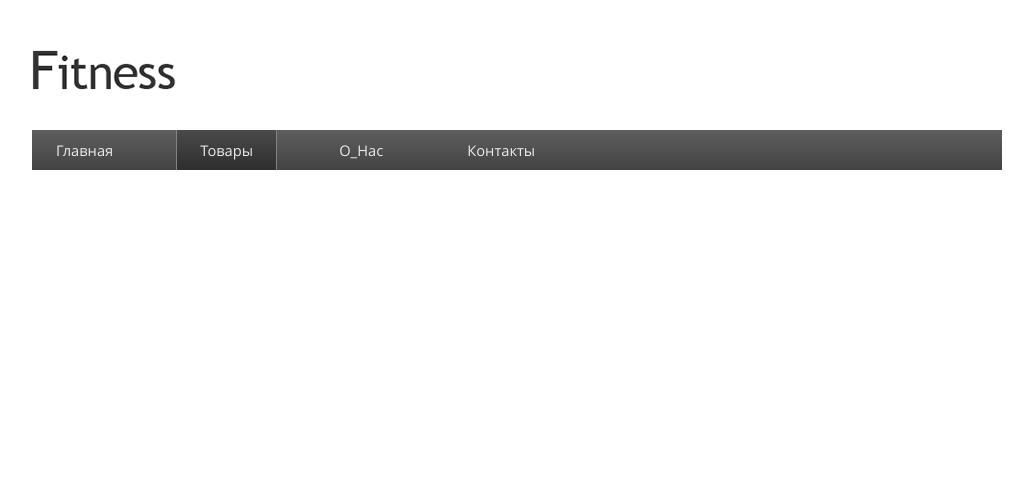
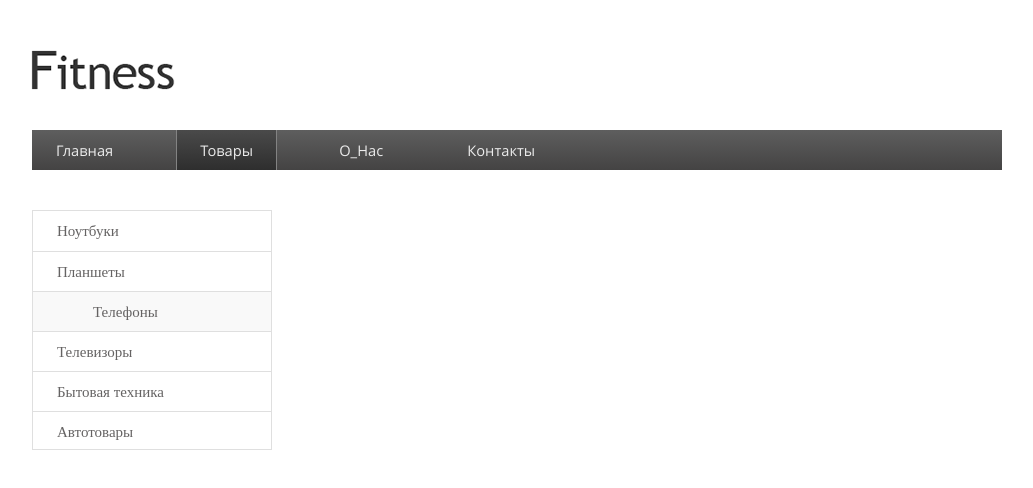
Before and after one commit to LavrovE/Rizz, a plain HTML site: page bikesite/index.html in a window 1280 px wide. Shown: the whole page, without its empty margins (166-1199 px from the left). Drawn offline with Linux system fonts and the light colour scheme.

Commit message:
add sidebar

```diff
--- a/bikesite/css/stylesheet.css
+++ b/bikesite/css/stylesheet.css
@@ -63,24 +63,25 @@ background-color: #fff;
 height: 100%;
 width: 1060px;
 margin: 0 auto;
+    padding-left: 45px;
+    padding-right: 45px;
 }
 .header {
     padding-top: 50px;
-     margin-left: 45px;
-      margin-right: 45px;
+
 }
 .logo {
     background-image: url(../img/logo.png);
     background-repeat: no-repeat;
     width: 145px;
     height: 40px;
-
+       margin-left: -1px;
     margin-bottom: 40px;
 }
 .menu {
   background:linear-gradient(to top, #444343, #5e5e5e);
   height: 40px;
-
+  margin-bottom: 40px;
 }
 .menu  li{
       display: inline-block;
@@ -119,3 +120,35 @@ margin: 0 auto;
             line-height: 40px;
 
 }
+.goods {
+    height: 240px;
+    width: 240px;
+    background-color: #fff;
+    border:1px solid #dfdfdf;
+
+}
+.goods li:first-child{
+border-top:none;
+
+}
+.goods li:last-child{
+
+border-bottom:none;
+}
+
+.goods li {
+
+        height: 40px;
+        border-top:1px solid #dfdfdf;
+}
+.goods a {
+     color: #656363;
+        font-family: Times New Roman;
+        font-size: 15px;
+       line-height: 40px;
+       margin-left: 24px;
+}
+.activeSide{
+ background-color: #f9f9f9;
+      padding-left: 36px;
+}
--- a/bikesite/index.html
+++ b/bikesite/index.html
@@ -25,7 +25,14 @@
 	</div>
 	<div class="content">
 		<div class="goods">
-
+			<ul>
+				<li><a href="#">Ноутбуки</a></li>
+				<li><a href="#">Планшеты</a></li>
+				<li class="activeSide"><a href="#">Телефоны</a></li>
+				<li><a href="#">Телевизоры</a></li>
+				<li><a href="#">Бытовая техника</a></li>
+				<li><a href="#">Автотовары</a></li>
+			</ul>
 		</div>
 		<div class="good">
 
```
